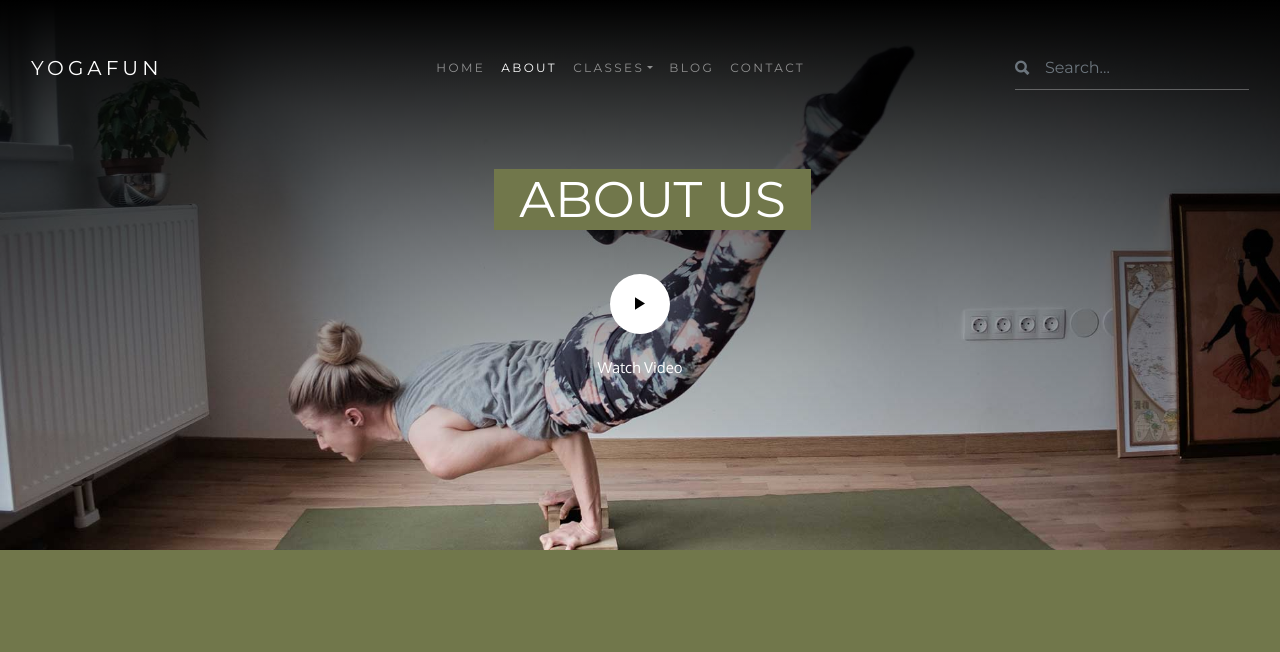
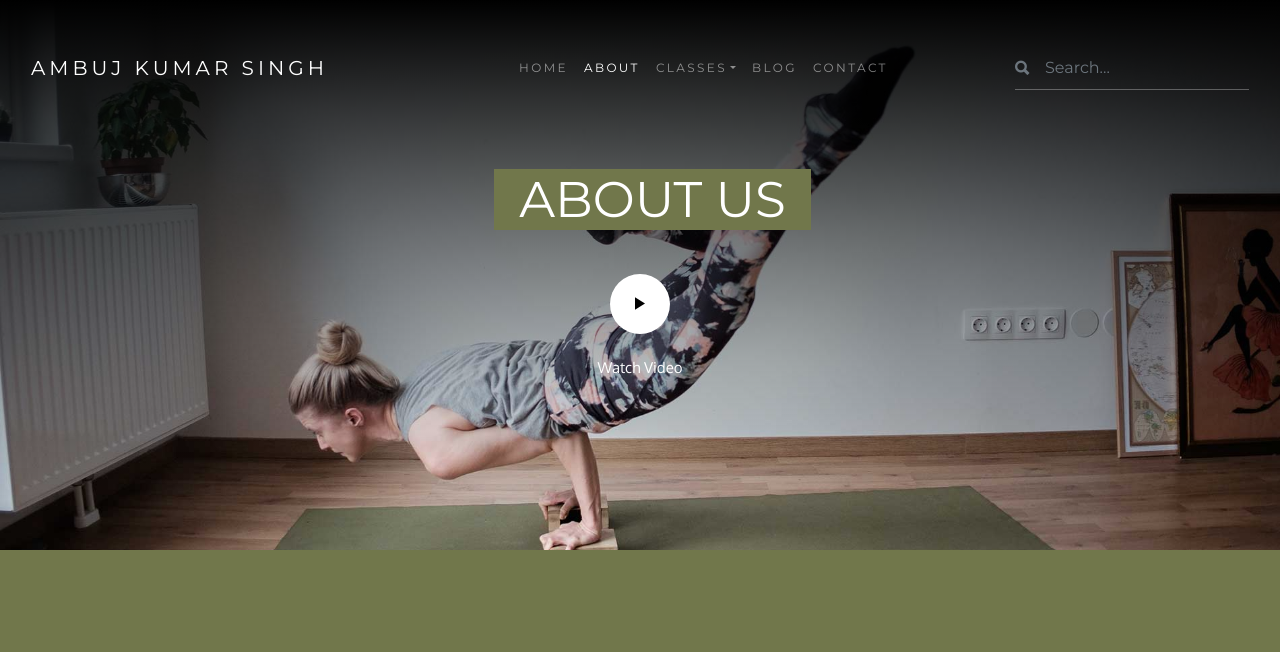
Before and after one commit to ambuj-7/ambuj-7.github.io, a plain HTML site: page about.html in a window 1280 px wide. Shown: the top 652 px of the page. Drawn offline with Linux system fonts and the light colour scheme; files whose address does not match are found by name.

```diff
--- a/about.html
+++ b/about.html
@@ -26,7 +26,7 @@
   <header role="banner">
     <nav class="navbar navbar-expand-lg navbar-dark bg-dark">
       <div class="container-fluid">
-        <a class="navbar-brand " href="index.html">YogaFun</a>
+        <a class="navbar-brand " href="index.html">Ambuj Kumar Singh</a>
         <button class="navbar-toggler" type="button" data-toggle="collapse" data-target="#navbarsExample05"
           aria-controls="navbarsExample05" aria-expanded="false" aria-label="Toggle navigation">
           <span class="navbar-toggler-icon"></span>
```
Also changed, not shown: blog.html (+1 -1 lines), class-single.html (+1 -1 lines), classes.html (+1 -1 lines), contact.html (+1 -1 lines), index.html (+1 -1 lines), single.html (+1 -1 lines).
